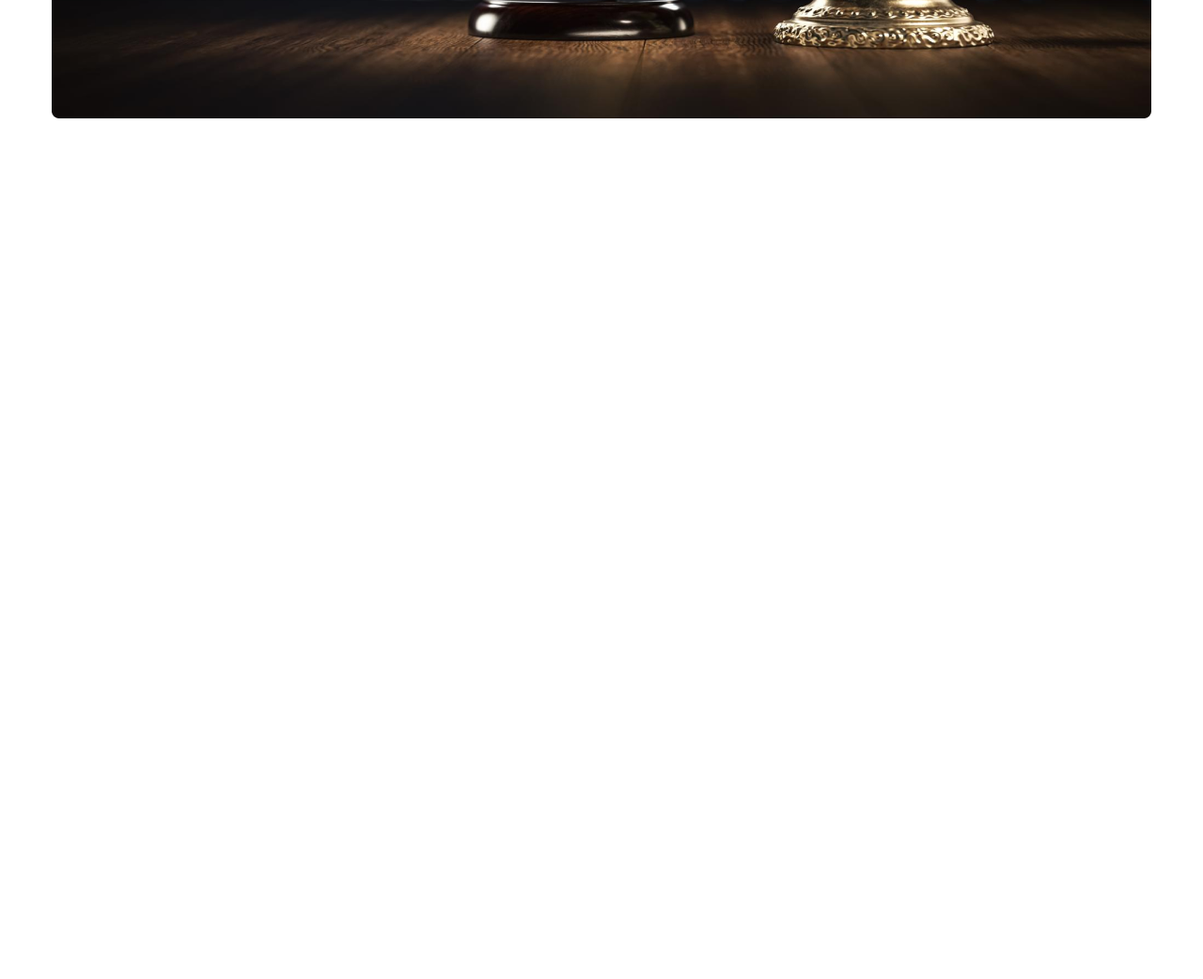
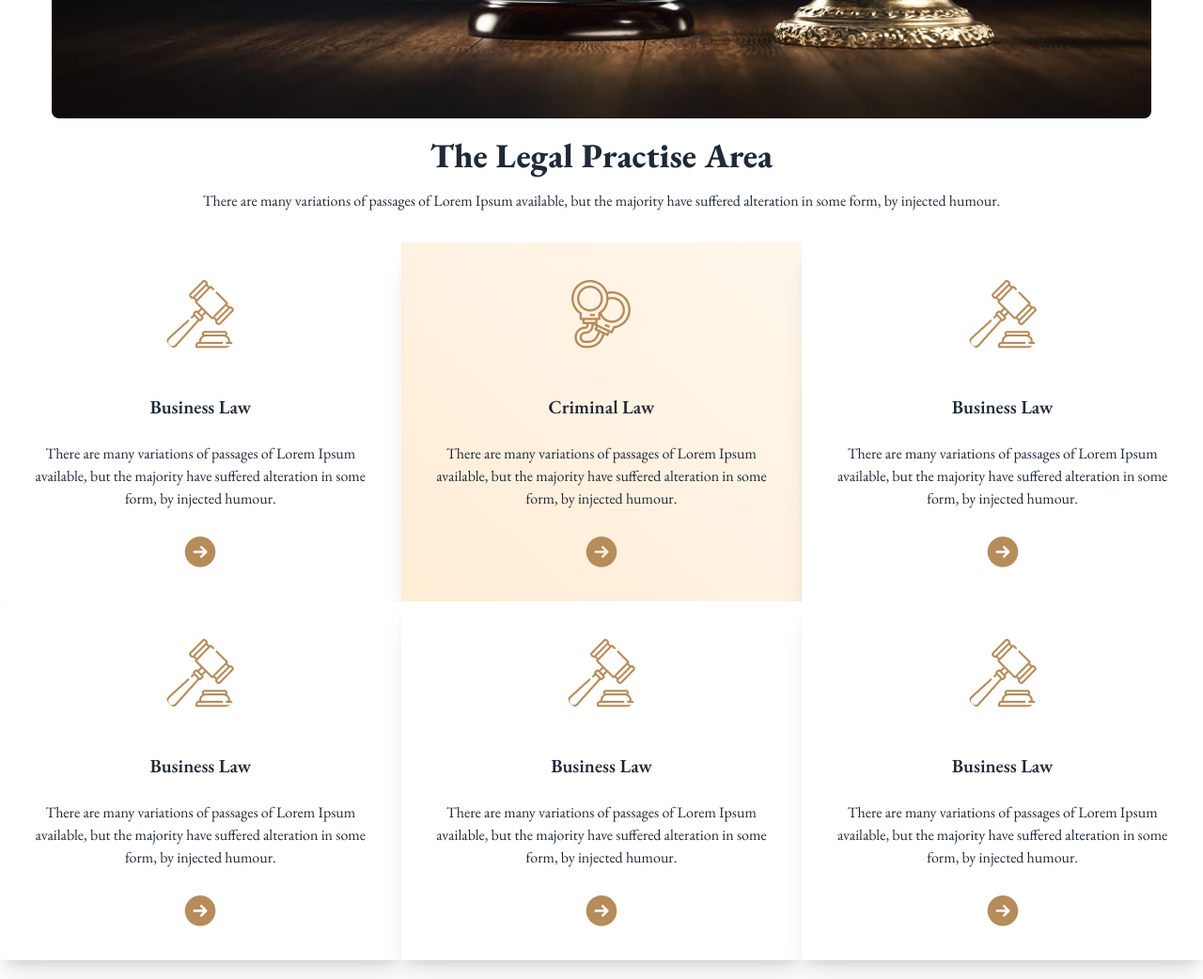
Before and after one commit to AbrarSian/legal-solution-practice, a plain HTML site: page index.html in a window 1280 px wide. Shown: the part 500-1542 px from the top of the page at 94% size. Before the commit the page ends 800 px from the top, so only its background shows below. Drawn offline with nearby package versions, Linux system fonts and the light colour scheme.

Commit message:
2nd section

```diff
--- a/index.html
+++ b/index.html
@@ -39,7 +39,7 @@
       </script>
 </head>
 <body class="font-poppins font-eb-garamond">
-    <header class="container mx-auto">
+    <header class="container mx-auto mb-5">
         <!-- navbar related work -->
         <div class="navbar bg-base-100">
             <div class="flex-1">
@@ -95,15 +95,103 @@
                 </p>
                 <div class="join">
                     <input class="input input-bordered join-ite" placeholder="Search Your Services" />
-                    <button class="btn bg-[#B68C5A]">Search</button>
+                    <button class="btn bg-[#B68C5A] border-black">Search</button>
                   </div>
               </div>
             </div>
           </div>
     </header>
-    <main>
+    <main class="container mx-auto mb-5">
         <section>
+            <div class="text-center space-y-4 mb-8">
+                <h2 class="font-extrabold text-4xl">The Legal Practise Area</h2>
+                <p>There are many variations of passages of Lorem Ipsum available, but the majority have suffered alteration in some form, by injected humour.</p>
+            </div>
+            <div class="grid grid-cols-3">
+                <div class="card rounded-none bg-white shadow-xl shadow-yl space-y-4">
+                    <figure class="px-10 pt-10">
+                      <img
+                        src="./images/business.png"
+                        alt="Hatora hai yea"
+                        class="rounded-xl" />
+                    </figure>
+                    <div class="card-body items-center text-center space-y-4">
+                      <h2 class="card-title">Business Law</h2>
+                      <p>There are many variations of passages of Lorem Ipsum available, but the majority have suffered alteration in some form, by injected humour.</p>
+                      <img src="./images/Frame.png" alt="">
+                    </div>
+                  </div>
 
+                  <div class="card bg-gradient-to-tr from-orange-100 to-orange-50 rounded-none shadow-xl shadow-yl space-y-4">
+                    <figure class="px-10 pt-10">
+                      <img
+                        src="./images/criminal.png"
+                        alt="Hatora hai yea"
+                        class="rounded-xl" />
+                    </figure>
+                    <div class="card-body items-center text-center space-y-4">
+                      <h2 class="card-title">Criminal Law</h2>
+                      <p>There are many variations of passages of Lorem Ipsum available, but the majority have suffered alteration in some form, by injected humour.</p>
+                      <img src="./images/Frame.png" alt="">
+                    </div>
+                  </div>
+
+                  <div class="card rounded-none shadow-yl bg-white shadow-xl space-y-4">
+                    <figure class="px-10 pt-10">
+                      <img
+                        src="./images/business.png"
+                        alt="Hatora hai yea"
+                        class="rounded-xl" />
+                    </figure>
+                    <div class="card-body items-center text-center space-y-4">
+                      <h2 class="card-title">Business Law</h2>
+                      <p>There are many variations of passages of Lorem Ipsum available, but the majority have suffered alteration in some form, by injected humour.</p>
+                      <img src="./images/Frame.png" alt="">
+                    </div>
+                  </div>
+
+                  <div class="card rounded none shadow-yl bg-white shadow-xl space-y-4">
+                    <figure class="px-10 pt-10">
+                      <img
+                        src="./images/business.png"
+                        alt="Hatora hai yea"
+                        class="rounded-xl" />
+                    </figure>
+                    <div class="card-body items-center text-center space-y-4">
+                      <h2 class="card-title">Business Law</h2>
+                      <p>There are many variations of passages of Lorem Ipsum available, but the majority have suffered alteration in some form, by injected humour.</p>
+                      <img src="./images/Frame.png" alt="">
+                    </div>
+                  </div>
+
+                  <div class="card rounded-none shadow-yl bg-white shadow-xl space-y-4">
+                    <figure class="px-10 pt-10">
+                      <img
+                        src="./images/business.png"
+                        alt="Hatora hai yea"
+                        class="rounded-xl" />
+                    </figure>
+                    <div class="card-body items-center text-center space-y-4">
+                      <h2 class="card-title">Business Law</h2>
+                      <p>There are many variations of passages of Lorem Ipsum available, but the majority have suffered alteration in some form, by injected humour.</p>
+                      <img src="./images/Frame.png" alt="">
+                    </div>
+                  </div>
+
+                  <div class="card rounded-none shadow-yl bg-white shadow-xl space-y-4">
+                    <figure class="px-10 pt-10">
+                      <img
+                        src="./images/business.png"
+                        alt="Hatora hai yea"
+                        class="rounded-xl" />
+                    </figure>
+                    <div class="card-body items-center text-center space-y-4">
+                      <h2 class="card-title">Business Law</h2>
+                      <p>There are many variations of passages of Lorem Ipsum available, but the majority have suffered alteration in some form, by injected humour.</p>
+                      <img src="./images/Frame.png" alt="">
+                    </div>
+                  </div>
+            </div>
         </section>
     </main>
     <footer>
```
